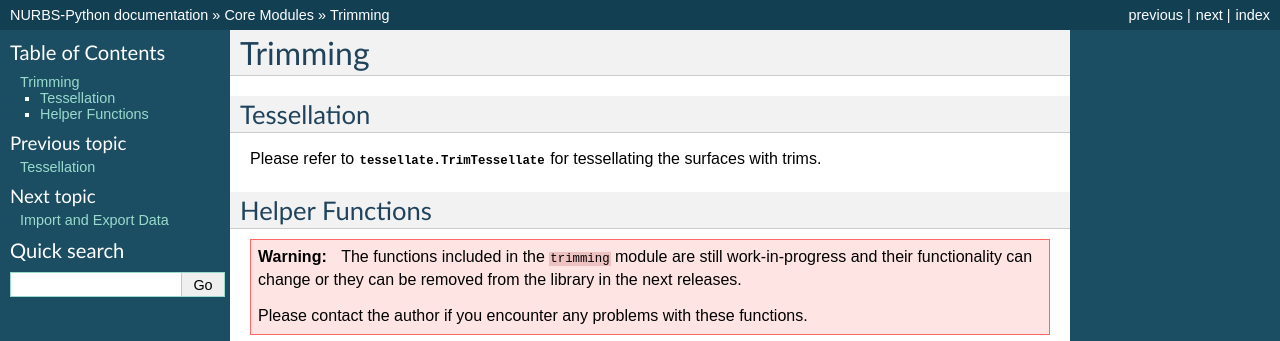
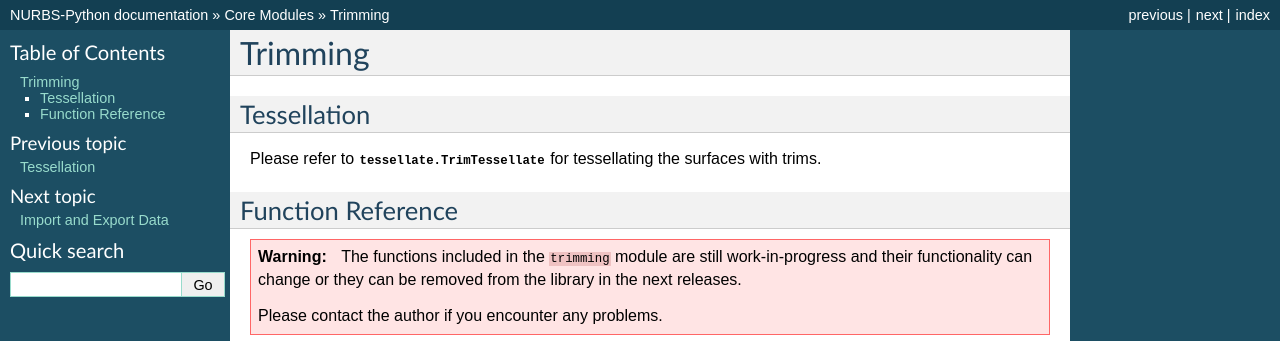
Before and after one commit to orbingol/NURBS-Python, a Sphinx documentation site: the page built from docs/module_trimming.rst, in a window 1280 px wide, cut to the strip 0-341 px from the top of the page. Built offline with Sphinx 7.4.7, drawn with Linux system fonts in a browser that asks for light colours; formulas are drawn with MathJax 3.

Commit message:
Update trimming documentation

```diff
--- a/docs/module_trimming.rst
+++ b/docs/module_trimming.rst
@@ -6,15 +6,15 @@ Tessellation
 
 Please refer to :class:`.tessellate.TrimTessellate` for tessellating the surfaces with trims.
 
-Helper Functions
-================
+Function Reference
+==================
 
 .. warning::
 
     The functions included in the ``trimming`` module are still work-in-progress and their
     functionality can change or they can be removed from the library in the next releases.
 
-    Please contact the author if you encounter any problems with these functions.
+    Please contact the author if you encounter any problems.
 
 .. automodule:: geomdl.trimming
     :members:
```
